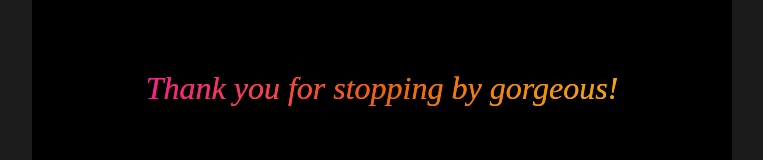
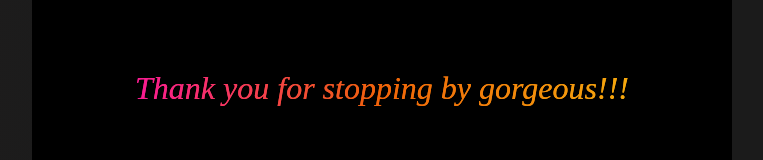
Before and after one commit to ceobg/TodoApp1, a React (Create React App) app: page / in a window 1280 px wide. Shown: the part 1027-1187 px from the top of the page, without its empty margins (258-1021 px from the left). Built offline with nearby package versions, Linux system fonts and the light colour scheme; the HTML template or start-up script is replaced by a standard one.

Commit message:
fixed some links

```diff
--- a/src/App.js
+++ b/src/App.js
@@ -145,7 +145,7 @@ class App extends Component {
                       target="_blank"
                       rel="noopener noreferrer">
 
-                      Thank you for stopping by gorgeous!
+                      Thank you for stopping by gorgeous!!!
         </a>  </em>
 
                     <hr />
```
